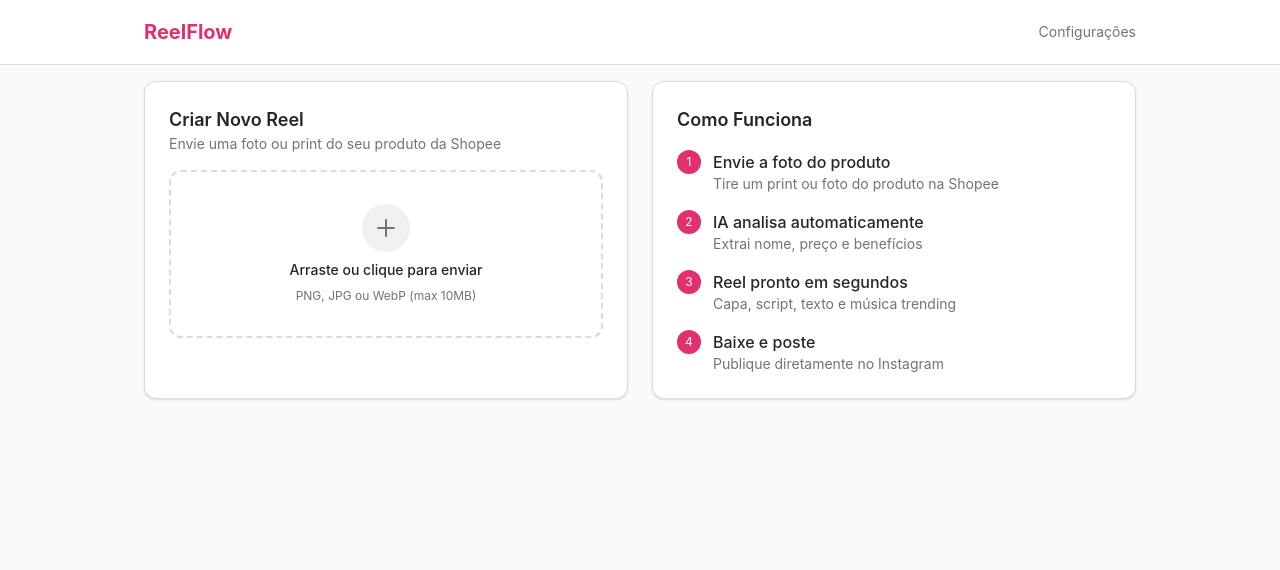
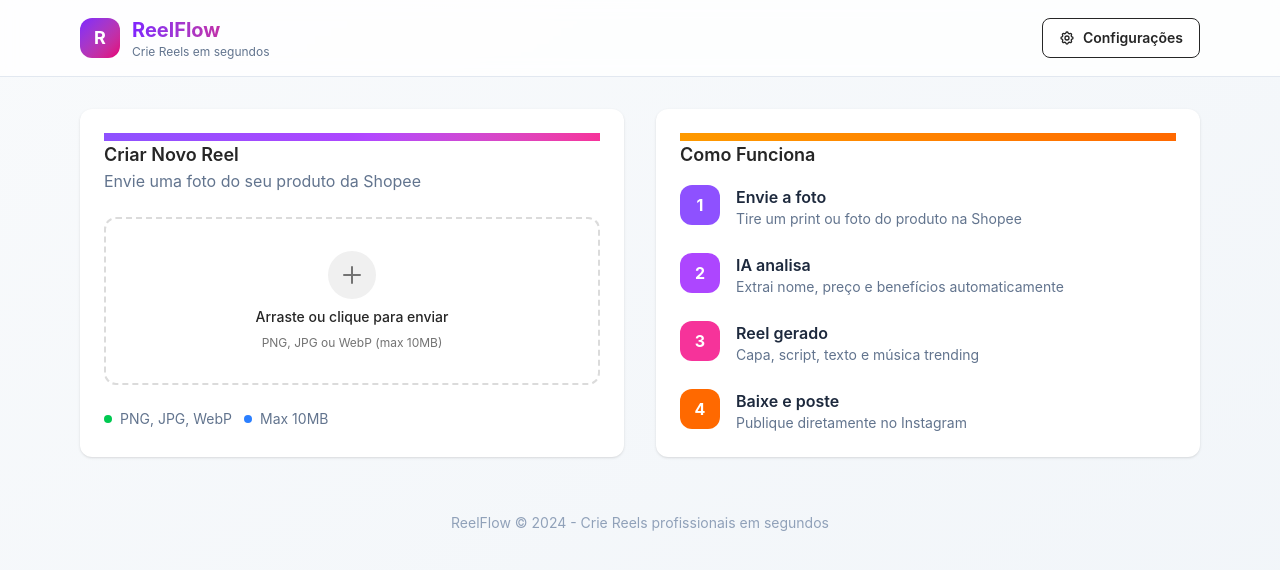
Before and after one commit to rafsanchez2rs-jpg/ReelsPro, a Next.js app: page / in a window 1280 px wide. Shown: the top 570 px of the page. Built offline with nearby package versions, Linux system fonts and the light colour scheme.

Commit message:
feat: new modern UI design for homepage

```diff
--- a/src/app/page.tsx
+++ b/src/app/page.tsx
@@ -2,7 +2,7 @@
 
 import { useState } from "react";
 import { Button } from "@/components/ui/button";
-import { Card, CardContent, CardDescription, CardHeader, CardTitle } from "@/components/ui/card";
+import { Card, CardContent, CardHeader, CardTitle } from "@/components/ui/card";
 import { UploadDropzone } from "@/components/reels/upload-dropzone";
 import { ReelPreview } from "@/components/reels/reel-preview";
 import { Progress } from "@/components/ui/progress";
@@ -19,7 +19,6 @@ interface ProductAnalysis {
 export default function HomePage() {
   const [status, setStatus] = useState<GenerationStatus>("idle");
   const [progress, setProgress] = useState(0);
-  const [file, setFile] = useState<File | null>(null);
   const [previewUrl, setPreviewUrl] = useState<string | null>(null);
   const [analysis, setAnalysis] = useState<ProductAnalysis | null>(null);
   const [reelData, setReelData] = useState<{
@@ -31,7 +30,6 @@ export default function HomePage() {
   const [error, setError] = useState<string | null>(null);
 
   const handleUpload = async (uploadedFile: File) => {
-    setFile(uploadedFile);
     setError(null);
     setStatus("uploading");
     setProgress(10);
@@ -58,7 +56,7 @@ export default function HomePage() {
 
           setReelData({
             hookText: "Você não vai acreditar! 🔥",
-            caption: "Produto incredibile com desconto!",
+            caption: "Produto incrível com desconto!",
             narrationScript: "Olha só esse produto incrível. Compre agora!",
           });
 
@@ -69,16 +67,9 @@ export default function HomePage() {
     }, 1000);
   };
 
-  const handleDownload = () => {
-    if (reelData?.videoUrl) {
-      window.open(reelData.videoUrl, "_blank");
-    }
-  };
-
   const handleReset = () => {
     setStatus("idle");
     setProgress(0);
-    setFile(null);
     setPreviewUrl(null);
     setAnalysis(null);
     setReelData(null);
@@ -86,142 +77,156 @@ export default function HomePage() {
   };
 
   return (
-    <div className="min-h-screen bg-[var(--color-background)]">
-      <header className="border-b border-[var(--color-border)] bg-white">
-        <div className="mx-auto flex h-16 max-w-5xl items-center justify-between px-4">
-          <h1 className="text-xl font-bold text-[var(--color-primary)]">ReelFlow</h1>
-          <nav className="flex items-center gap-4">
-            <span className="text-sm text-[var(--color-muted-foreground)]">Configurações</span>
-          </nav>
+    <div className="min-h-screen bg-gradient-to-br from-slate-50 to-slate-100">
+      {/* Header */}
+      <header className="bg-white/80 backdrop-blur-sm border-b border-slate-200 sticky top-0 z-50">
+        <div className="max-w-6xl mx-auto px-4 py-4 flex items-center justify-between">
+          <div className="flex items-center gap-3">
+            <div className="w-10 h-10 bg-gradient-to-br from-violet-600 to-pink-600 rounded-xl flex items-center justify-center">
+              <span className="text-white font-bold text-lg">R</span>
+            </div>
+            <div>
+              <h1 className="text-xl font-bold bg-gradient-to-r from-violet-600 to-pink-600 bg-clip-text text-transparent">
+                ReelFlow
+              </h1>
+              <p className="text-xs text-slate-500">Crie Reels em segundos</p>
+            </div>
+          </div>
+          <Button variant="outline" size="sm" className="rounded-full">
+            <svg className="w-4 h-4 mr-2" fill="none" stroke="currentColor" viewBox="0 0 24 24">
+              <path strokeLinecap="round" strokeLinejoin="round" strokeWidth={2} d="M10.325 4.317c.426-1.756 2.924-1.756 3.35 0a1.724 1.724 0 002.573 1.066c1.543-.94 3.31.826 2.37 2.37a1.724 1.724 0 001.065 2.572c1.756.426 1.756 2.924 0 3.35a1.724 1.724 0 00-1.066 2.573c.94 1.543-.826 3.31-2.37 2.37a1.724 1.724 0 00-2.572 1.065c-.426 1.756-2.924 1.756-3.35 0a1.724 1.724 0 00-2.573-1.066c-1.543.94-3.31-.826-2.37-2.37a1.724 1.724 0 00-1.065-2.572c-1.756-.426-1.756-2.924 0-3.35a1.724 1.724 0 001.066-2.573c-.94-1.543.826-3.31 2.37-2.37.996.608 2.296.07 2.572-1.065z" />
+              <path strokeLinecap="round" strokeLinejoin="round" strokeWidth={2} d="M15 12a3 3 0 11-6 0 3 3 0 016 0z" />
+            </svg>
+            Configurações
+          </Button>
         </div>
       </header>
 
-      <main className="mx-auto max-w-5xl p-4">
+      {/* Main Content */}
+      <main className="max-w-6xl mx-auto px-4 py-8">
         {status === "idle" && (
-          <div className="grid gap-6 md:grid-cols-2">
-            <Card>
-              <CardHeader>
-                <CardTitle>Criar Novo Reel</CardTitle>
-                <CardDescription>
-                  Envie uma foto ou print do seu produto da Shopee
-                </CardDescription>
+          <div className="grid lg:grid-cols-2 gap-8">
+            {/* Upload Card */}
+            <Card className="shadow-lg border-0 overflow-hidden">
+              <div className="h-2 bg-gradient-to-r from-violet-500 via-purple-500 to-pink-500" />
+              <CardHeader className="pb-2">
+                <CardTitle className="text-2xl">Criar Novo Reel</CardTitle>
+                <p className="text-slate-500">Envie uma foto do seu produto da Shopee</p>
               </CardHeader>
-              <CardContent>
+              <CardContent className="space-y-6">
                 <UploadDropzone onUpload={handleUpload} />
+
+                <div className="flex items-center gap-3 text-sm text-slate-500">
+                  <div className="flex items-center gap-2">
+                    <div className="w-2 h-2 bg-green-500 rounded-full" />
+                    PNG, JPG, WebP
+                  </div>
+                  <div className="flex items-center gap-2">
+                    <div className="w-2 h-2 bg-blue-500 rounded-full" />
+                    Max 10MB
+                  </div>
+                </div>
               </CardContent>
             </Card>
 
-            <Card>
+            {/* How it Works Card */}
+            <Card className="shadow-lg border-0">
+              <div className="h-2 bg-gradient-to-r from-amber-500 to-orange-500" />
               <CardHeader>
-                <CardTitle>Como Funciona</CardTitle>
+                <CardTitle className="text-2xl">Como Funciona</CardTitle>
               </CardHeader>
-              <CardContent className="space-y-4">
-                <div className="flex items-start gap-3">
-                  <div className="flex h-6 w-6 shrink-0 items-center justify-center rounded-full bg-[var(--color-primary)] text-xs text-white">
-                    1
+              <CardContent className="space-y-6">
+                {[
+                  { step: 1, title: "Envie a foto", desc: "Tire um print ou foto do produto na Shopee", color: "bg-violet-500" },
+                  { step: 2, title: "IA analisa", desc: "Extrai nome, preço e benefícios automaticamente", color: "bg-purple-500" },
+                  { step: 3, title: "Reel gerado", desc: "Capa, script, texto e música trending", color: "bg-pink-500" },
+                  { step: 4, title: "Baixe e poste", desc: "Publique diretamente no Instagram", color: "bg-orange-500" },
+                ].map((item) => (
+                  <div key={item.step} className="flex items-start gap-4">
+                    <div className={`${item.color} w-10 h-10 rounded-xl flex items-center justify-center text-white font-bold shrink-0`}>
+                      {item.step}
+                    </div>
+                    <div>
+                      <p className="font-semibold text-slate-800">{item.title}</p>
+                      <p className="text-sm text-slate-500">{item.desc}</p>
+                    </div>
                   </div>
-                  <div>
-                    <p className="font-medium">Envie a foto do produto</p>
-                    <p className="text-sm text-[var(--color-muted-foreground)]">
-                      Tire um print ou foto do produto na Shopee
-                    </p>
-                  </div>
-                </div>
-                <div className="flex items-start gap-3">
-                  <div className="flex h-6 w-6 shrink-0 items-center justify-center rounded-full bg-[var(--color-primary)] text-xs text-white">
-                    2
-                  </div>
-                  <div>
-                    <p className="font-medium">IA analisa automaticamente</p>
-                    <p className="text-sm text-[var(--color-muted-foreground)]">
-                      Extrai nome, preço e benefícios
-                    </p>
-                  </div>
-                </div>
-                <div className="flex items-start gap-3">
-                  <div className="flex h-6 w-6 shrink-0 items-center justify-center rounded-full bg-[var(--color-primary)] text-xs text-white">
-                    3
-                  </div>
-                  <div>
-                    <p className="font-medium">Reel pronto em segundos</p>
-                    <p className="text-sm text-[var(--color-muted-foreground)]">
-                      Capa, script, texto e música trending
-                    </p>
-                  </div>
-                </div>
-                <div className="flex items-start gap-3">
-                  <div className="flex h-6 w-6 shrink-0 items-center justify-center rounded-full bg-[var(--color-primary)] text-xs text-white">
-                    4
-                  </div>
-                  <div>
-                    <p className="font-medium">Baixe e poste</p>
-                    <p className="text-sm text-[var(--color-muted-foreground)]">
-                      Publique diretamente no Instagram
-                    </p>
-                  </div>
-                </div>
+                ))}
               </CardContent>
             </Card>
           </div>
         )}
 
         {status !== "idle" && (
-          <div className="grid gap-6 md:grid-cols-2">
-            <Card>
-              <CardHeader>
-                <CardTitle>
+          <div className="grid lg:grid-cols-2 gap-8">
+            {/* Status Card */}
+            <Card className="shadow-lg border-0 overflow-hidden">
+              <div className={`h-2 ${status === "ready" ? "bg-gradient-to-r from-green-500 to-emerald-500" : status === "error" ? "bg-gradient-to-r from-red-500 to-rose-500" : "bg-gradient-to-r from-violet-500 to-pink-500"}`} />
+              <CardHeader className="pb-2">
+                <CardTitle className="text-2xl flex items-center gap-2">
+                  {status === "uploading" && <span className="text-2xl">📤</span>}
+                  {status === "analyzing" && <span className="text-2xl">🔍</span>}
+                  {status === "generating" && <span className="text-2xl">⚡</span>}
+                  {status === "ready" && <span className="text-2xl">✅</span>}
+                  {status === "error" && <span className="text-2xl">❌</span>}
                   {status === "uploading" && "Enviando imagem..."}
                   {status === "analyzing" && "Analisando produto..."}
                   {status === "generating" && "Gerando Reel..."}
                   {status === "ready" && "Reel Pronto!"}
                   {status === "error" && "Erro"}
                 </CardTitle>
-                <CardDescription>
-                  {status === "ready" ? "Seu Reel está pronto para baixar" : "Aguarde enquanto processamos"}
-                </CardDescription>
               </CardHeader>
-              <CardContent className="space-y-4">
-                <Progress value={progress} />
-                <p className="text-center text-sm text-[var(--color-muted-foreground)]">
-                  {progress}%
-                </p>
+              <CardContent className="space-y-6">
+                <div className="space-y-2">
+                  <div className="flex justify-between text-sm text-slate-500">
+                    <span>Progresso</span>
+                    <span>{progress}%</span>
+                  </div>
+                  <Progress value={progress} className="h-2" />
+                </div>
 
-                {status === "ready" && (
-                  <>
-                    <div className="rounded-lg bg-[var(--color-muted)] p-4">
-                      <p className="text-sm font-medium">Dados extraídos:</p>
-                      {analysis && (
-                        <ul className="mt-2 list-inside list-disc text-sm text-[var(--color-muted-foreground)]">
-                          <li><strong>Produto:</strong> {analysis.productName}</li>
-                          <li><strong>Preço:</strong> R$ {analysis.productPrice.toFixed(2)}</li>
-                          <li><strong>Descrição:</strong> {analysis.shortDescription}</li>
-                        </ul>
-                      )}
+                {status === "ready" && analysis && (
+                  <div className="bg-gradient-to-br from-slate-50 to-slate-100 rounded-xl p-5 space-y-3">
+                    <p className="font-semibold text-slate-800 flex items-center gap-2">
+                      <span className="text-lg">📦</span> Dados extraídos
+                    </p>
+                    <div className="space-y-2 text-sm">
+                      <p><span className="font-medium">Produto:</span> {analysis.productName}</p>
+                      <p><span className="font-medium">Preço:</span> <span className="text-green-600 font-bold">R$ {analysis.productPrice.toFixed(2)}</span></p>
+                      <p><span className="font-medium">Descrição:</span> {analysis.shortDescription}</p>
                     </div>
-
-                    <div className="flex gap-2">
-                      <Button onClick={handleReset} variant="outline" className="flex-1">
-                        Criar Outro
-                      </Button>
-                      <Button onClick={handleDownload} className="flex-1">
-                        Baixar Reel
-                      </Button>
-                    </div>
-                  </>
+                  </div>
                 )}
 
-                {error && <p className="text-sm text-[var(--color-destructive)]">{error}</p>}
+                {error && (
+                  <div className="bg-red-50 border border-red-200 rounded-xl p-4">
+                    <p className="text-red-600 text-sm">{error}</p>
+                  </div>
+                )}
+
+                <div className="flex gap-3">
+                  <Button onClick={handleReset} variant="outline" className="flex-1 rounded-full">
+                    Criar Outro
+                  </Button>
+                  {status === "ready" && (
+                    <Button className="flex-1 rounded-full bg-gradient-to-r from-violet-600 to-pink-600 hover:from-violet-700 hover:to-pink-700">
+                      Baixar Reel
+                    </Button>
+                  )}
+                </div>
               </CardContent>
             </Card>
 
-            <Card>
-              <CardHeader>
-                <CardTitle>Preview</CardTitle>
+            {/* Preview Card */}
+            <Card className="shadow-lg border-0 overflow-hidden">
+              <div className="h-2 bg-gradient-to-r from-blue-500 to-cyan-500" />
+              <CardHeader className="pb-2">
+                <CardTitle className="text-lg">Preview do Reel</CardTitle>
               </CardHeader>
-              <CardContent>
+              <CardContent className="flex justify-center py-8">
                 <ReelPreview
                   thumbnailUrl={previewUrl || undefined}
-                  hookText={reelData?.hookText}
+                  hookText={reelData?.hookText || "Carregando..."}
                   caption={reelData?.caption}
                   videoUrl={reelData?.videoUrl}
                 />
@@ -230,6 +235,11 @@ export default function HomePage() {
           </div>
         )}
       </main>
+
+      {/* Footer */}
+      <footer className="mt-auto py-6 text-center text-sm text-slate-400">
+        <p>ReelFlow © 2024 - Crie Reels profissionais em segundos</p>
+      </footer>
     </div>
   );
 }
```
